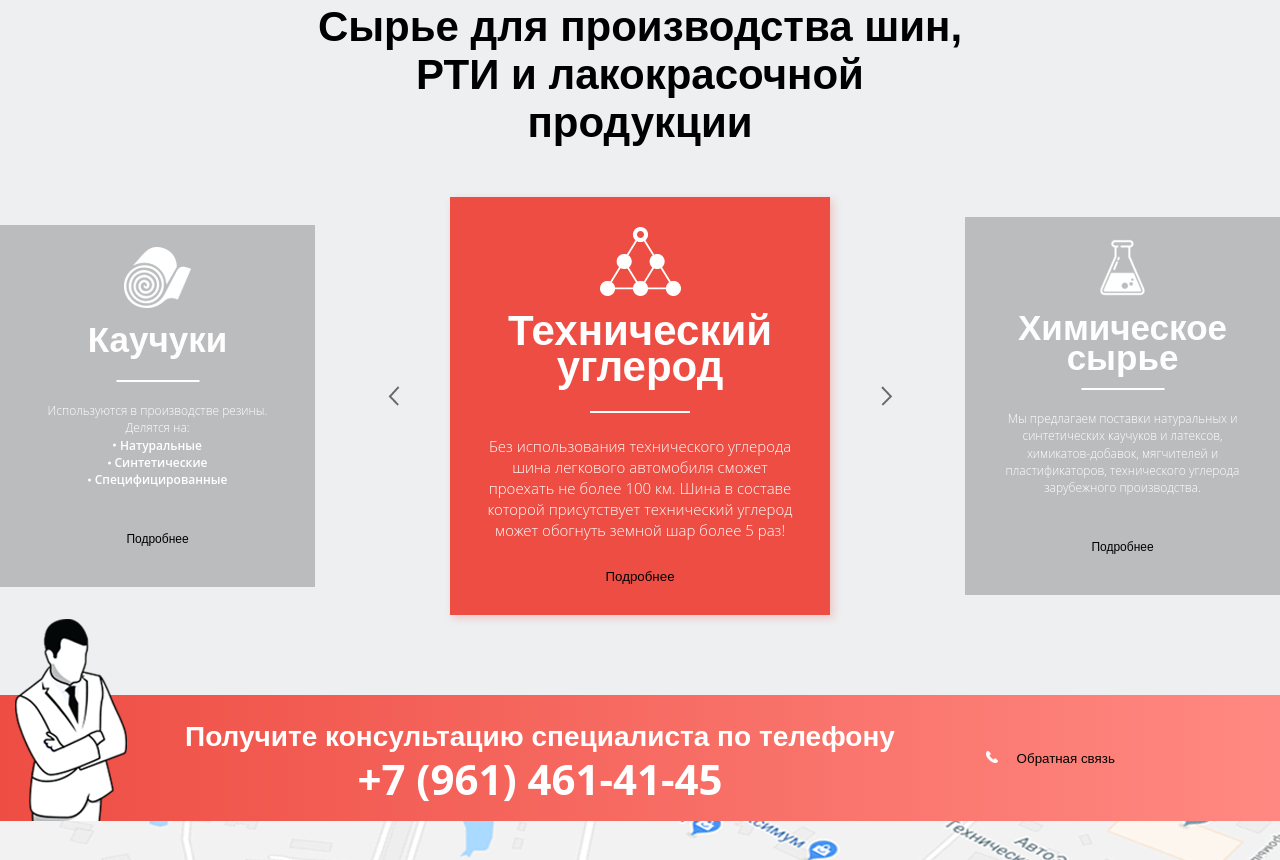
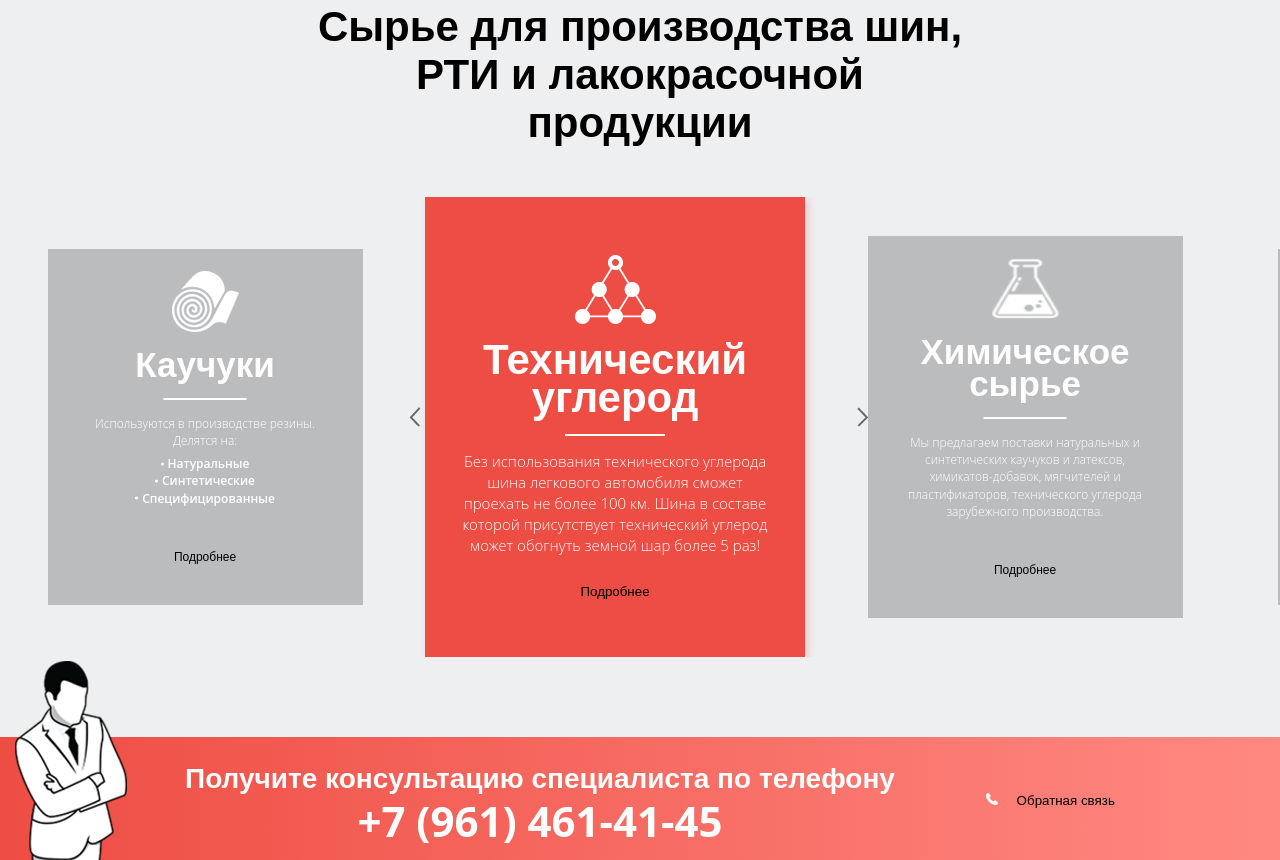
Before and after one commit to AnarAgaev/Rus-torg, a website: page src/index.html in a window 1280 px wide. Shown: the part 1715-2575 px from the top of the page. Drawn offline with nearby package versions, Linux system fonts and the light colour scheme; files that its build step writes are made by us from their sources; files whose address does not match are found by name.

Commit message:
Fix animation in material slider

```diff
--- a/src/index.html
+++ b/src/index.html
@@ -327,8 +327,10 @@
         <span class="anchor-target" id="material"></span>
         <h2 class="section-title material-title">Сырье для производства шин,  РТИ и лакокрасочной продукции</h2>
         <div class="container">
+            <div class="material__items-wrap">
                 <ul class="material__items">
                     <li class="material__item material__item_passive rubbers">
+                        <div class="material__item-body">
                             <img src="/images/roolone.png" alt="Каучуки" class="material__icon">
                             <h3 class="material__title">Каучуки</h3>
                             <p class="material__description">Используются в производстве резины. Делятся на:</p>
@@ -340,24 +342,30 @@
                             <div class="material__button">
                                 <button class="btn-default-emty lite-castom" data-card-id="rubbers">Подробнее</button>
                             </div>
+                        </div>
                     </li>
                     <li class="material__item material__item_active carbon">
+                        <div class="material__item-body">
                             <img src="/images/molecul.png" alt="Технический  углерод" class="material__icon">
                             <h3 class="material__title">Технический  углерод</h3>
                             <p class="material__description">Без использования технического углерода шина легкового автомобиля сможет проехать не более 100 км. Шина в составе которой присутствует технический углерод может обогнуть земной шар более 5 раз!</p>
                             <div class="material__button">
                                 <button class="btn-default-emty lite-castom" data-card-id="carbon">Подробнее</button>
                             </div>
+                        </div>
                     </li>
-                <li class="material__item material__item_passive material">
+                    <li class="material__item material__item_passive materials">
+                        <div class="material__item-body">
                             <img src="/images/cemical.png" alt="Химическое сырье" class="material__icon">
                             <h3 class="material__title">Химическое  сырье</h3>
                             <p class="material__description">Мы предлагаем поставки натуральных и синтетических каучуков и латексов, химикатов-добавок, мягчителей и пластификаторов, технического углерода зарубежного производства.</p>
                             <div class="material__button">
                                 <button class="btn-default-emty lite-castom" data-card-id="chemistry">Подробнее</button>
                             </div>
+                        </div>
                     </li>
                 </ul>
+            </div>
         </div>
         <div class="material__arr material__arr_left">
             <img src="/images/material-arr-left.png" alt="Слайд в лево">
@@ -384,7 +392,7 @@
     <section class="location">
         <span class="anchor-target" id="location"></span>
         <div class="img-map-wrap">
-            <img src="/images/map-cap.png" alt="">
+            <img src="/images/map.jpg" alt="">
             <div class="baloone">
                 <img src="/images/baloone.png" alt="Место расположения организиции">
             </div>
--- a/src/js/main.js
+++ b/src/js/main.js
@@ -82,3 +82,74 @@ function slideMaterialCard(tooSide) {
     $('.material-slider__container.active').css('marginTop','-100%').removeClass('active')
     cards.eq(activeCard).css('marginTop','0').addClass('active')
 }
+
+// WIDTH ONE SLIDE PLUS RIGHT INDENT
+const STEP_WIDTH = 410
+
+// FUNCTION FOR INITIALIZATION MATERIAL SLIDER
+function materialSliderInit() {
+    let sliderContainer = $('.material__items')
+    let firstElement = $('.material__item:first')
+    let lastElement = $('.material__item:last')
+    let positionLeft = sliderContainer.position().left
+
+    // Cloning first and last element
+    firstElement.clone().appendTo(sliderContainer)
+    lastElement.clone().prependTo(sliderContainer)
+
+    // Moove to the left slider container on the step width
+    positionLeft -= STEP_WIDTH
+    sliderContainer.css('left', positionLeft + 'px')
+}
+// INITIALIZATION MATERIAL SLIDER
+materialSliderInit()
+
+// FUNCTION FOR SLIDING MATERIAL SLIDER
+function materialSliding(slideTo) {
+    let sliderContainer = $('.material__items')
+    let positionLeft = sliderContainer.position().left
+    let firstElement = $('.material__item:first')
+    let lastElement = $('.material__item:last')
+
+    switch (slideTo) {
+        case 'left':
+            positionLeft += STEP_WIDTH
+            sliderContainer.animate(
+                {left: positionLeft + 'px'},
+                300,
+                function(){
+                    let activeElement = $('.material__item_active')
+                    activeElement.addClass('material__item_passive').removeClass('material__item_active')
+                    $('.material__item:last').prependTo(sliderContainer) // Cloning last element to the front
+                    lastElement.remove() // Deleted last element
+                    let numElements = $('.material__item').length - 2 // Number of the last but one element
+                    $('.material__item:eq(' + numElements + ')').clone().prependTo(sliderContainer) // Cloning last but one element to the front
+                    sliderContainer.css('left', '-' + STEP_WIDTH + 'px') // Moove slider container to the start position
+                    $('.material__item:eq(2)').removeClass('material__item_passive').addClass('material__item_active')
+                })
+            break
+        case 'right':
+            positionLeft -= STEP_WIDTH
+            sliderContainer.animate(
+                {left: positionLeft + 'px'},
+                300,
+                function(){
+                    let activeElement = $('.material__item_active')
+                    activeElement.addClass('material__item_passive').removeClass('material__item_active')
+                    firstElement.remove() // Deleted first element
+                    $('.material__item:eq(1)').clone().appendTo(sliderContainer) // Cloning last but one element to the front
+                    sliderContainer.css('left', '-' + STEP_WIDTH + 'px')
+                    $('.material__item').removeClass('material__item_active')
+                    $('.material__item:eq(2)').removeClass('material__item_passive').addClass('material__item_active')
+                })
+            break
+    }
+}
+
+// HANDLE CLICK ON TO THE LEFT OR TO THE RIGHT IN MATERIAL SLIDER
+$('.material__arr_left').on('click', function(){
+    materialSliding('left')
+})
+$('.material__arr_right').on('click', function(){
+    materialSliding('right')
+})
--- a/src/less/main.less
+++ b/src/less/main.less
@@ -362,13 +362,26 @@ header {
 .material {
     background-color: #eeeff1;
     position: relative;
+    .container {
+        // overflow: hidden;
+    }
     &__items {
         display: flex;
         align-items: center;
-        justify-content: space-between;
+        // left: -72px;
+        position: relative;
+        width: 9999px;
         &::before,
         &::after {
             display: none;
+        }
+        &-wrap {
+            position: relative;
+            overflow: hidden;
+            &::before,
+            &::after {
+                display: none;
+            }
         }
     }
     padding: 80px 0;
@@ -384,12 +397,25 @@ header {
         margin: 0 auto 50px;
     }
     &__item {
-        display: block;
+        display: flex;
+        justify-content: center;
+        width: 410px;
+        padding: 0;
+        &::before,
+        &::after {
+            display: none;
+        }
         &_passive {
+            .material__item-body {
+                width: 315px;
                 background-color: #babcbe;
                 padding: 22px 30px 24px;
-            width: 315px;
                 position: relative;
+                &::before,
+                &::after {
+                    display: none;
+                }
+            }
             .material__title::after {
                 content: '';
                 display: block;
@@ -406,10 +432,22 @@ header {
             }
         }
         &_active {
+            .material__item-body {
                 width: 380px;
                 box-shadow: 3px 3px 8px rgba(238, 77, 67, 0.25);
                 background-color: #ee4d43;
                 padding: 30px;
+                height: 460px;
+                display: flex;
+                flex-direction: column;
+                align-items: center;
+                justify-content: center;
+                transition: all .5s;
+                &::before,
+                &::after {
+                    display: none;
+                }
+            }
             .material__title::after {
                 content: '';
                 display: block;
@@ -426,18 +464,18 @@ header {
             }
         }
     }
-    &__item.rubbers &__title{
-        padding-bottom: 27px;
-        margin-bottom: 20px;
-    }
-    &__item.carbon &__title{
-        padding-bottom: 28px;
-        margin-bottom: 23px;
-    }
-    &__item.material &__title{
-        padding-bottom: 17px;
-        margin-bottom: 20px;
-    }
+    // &__item.rubbers &__title{
+    //     padding-bottom: 27px;
+    //     margin-bottom: 20px;
+    // }
+    // &__item.carbon &__title{
+    //     padding-bottom: 28px;
+    //     margin-bottom: 23px;
+    // }
+    // &__item.materials &__title{
+    //     padding-bottom: 17px;
+    //     margin-bottom: 20px;
+    // }
     &__title {
         color: #fffefe;
         text-align: center;
@@ -448,24 +486,35 @@ header {
         display: block;
         position: relative;
         margin: 0 auto;
+        padding-bottom: 19px;
+        margin-bottom: 15px;
+
     }
     &__item_passive h3 {
         font-size: 35px;
-        line-height: 29.74px;
+        line-height: 32px;
     }
     &__item_active h3 {
         font-size: 42px;
-        line-height: 36px;
+        line-height: 38px;
     }
     &__icon {
         display: block;
         margin: 0 auto 17px;
+        width: 81px;
+        height: 69px;
+        transition: all .3s;
+    }
+    &__item_passive .material__icon {
+        width: 67px;
+        height: 61px;
     }
     &__description {
         text-align: center;
         color: #ffffff;
         font-family: "Open Sans", sans-serif;
         font-weight: 300;
+        transition: all .3s;
     }
     &__item_active &__description {
         font-size: 15px;
@@ -480,6 +529,7 @@ header {
         justify-content: center;
         flex-direction: column;
         align-items: center;
+        margin-top: 5px;
         li {
             color: #ffffff;
             font-family: "Open Sans", sans-serif;
@@ -503,10 +553,19 @@ header {
             }
         }
     }
+    &__item_active .material__description-list li {
+        font-size: 14px;
+        font-weight: 500;
+        line-height: 1.4;
+    }
     &__button {
         display: flex;
         justify-content: center;
         margin-top: 27px;
+        &::before,
+        &::after {
+            display: none;
+        }
     }
     &__item_passive &__button button {
         box-shadow: none;
@@ -530,15 +589,15 @@ header {
         justify-content: center;
     }
     &__arr_left {
-        margin-left: -261px;
+        margin-left: -240px;
         &:hover{
-            margin-left: -264px;
+            margin-left: -243px;
         }
     }
     &__arr_right {
-        margin-left: 232px;
+        margin-left: 208px;
         &:hover{
-            margin-left: 235px;
+            margin-left: 211px;
         }
     }
 }
@@ -607,7 +666,8 @@ header {
 // Section location -- Start
 .location {
     position: relative;
-    background-color: #eeeff1;
+    // background-color: #eeeff1;
+    background-color: rgb(242, 242, 242);
     height: 637px;
     .img-map-wrap {
         width: 1366px;
@@ -637,7 +697,8 @@ header {
         height: 479px;
         box-shadow: 3px 3px 8px rgba(173, 173, 173, 0.35);
         background-color: #ffffff;
-        margin-top: 74px;
+        margin-top: 75px;
+        margin-left: 10px;
         padding: 30px 38px 0;
         text-align: left;
         h3 {
```
Also changed, not shown: src/img/map-cap.png (deleted), src/img/map.jpg (added). Lines whose indentation alone changed are shown as unchanged.
